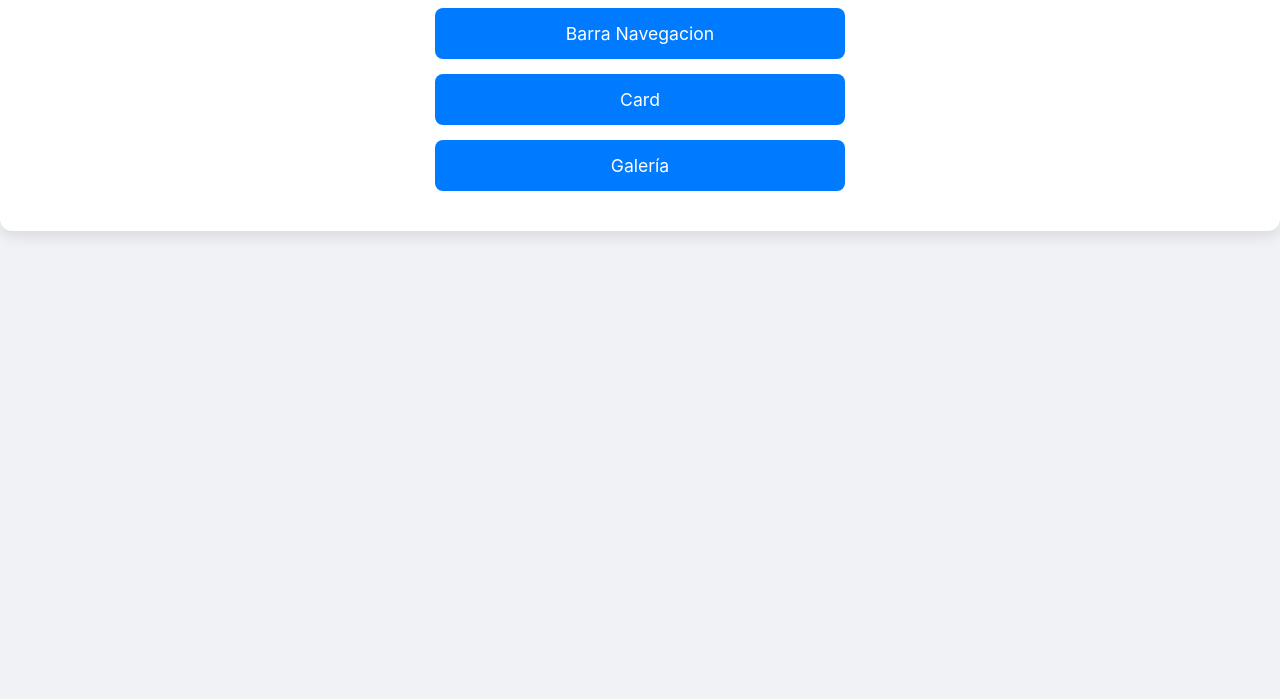
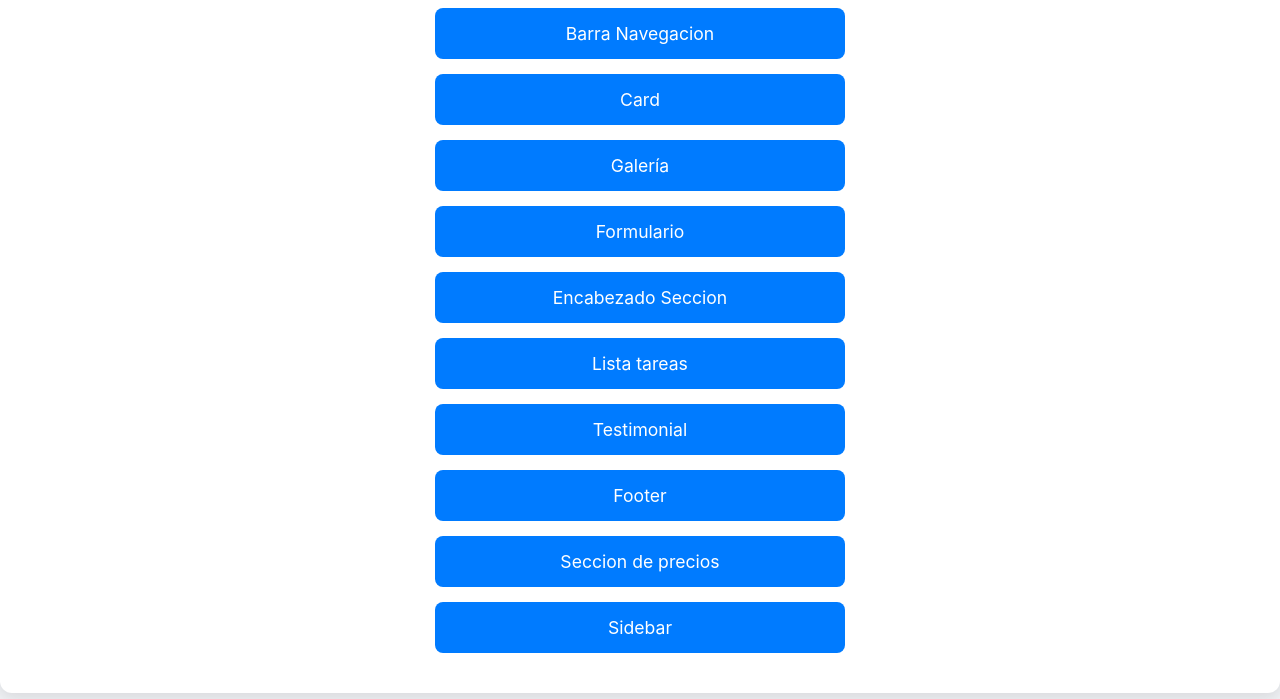
Before and after one commit to DesarrolladorPrimary/componentes-flex, a plain HTML site: page index.html in a window 1280 px wide. Shown: the part 101-800 px from the top of the page. Drawn offline with Linux system fonts and the light colour scheme.

Commit message:
Actualizacion de las rutas en el archivo index principal en el root del proyecto

```diff
--- a/index.html
+++ b/index.html
@@ -13,6 +13,13 @@
             <a href="1-Barra_Navegacion/index.html" class="menu-proyectos__enlace">Barra Navegacion</a>
             <a href="2-card/index.html" class="menu-proyectos__enlace">Card</a>
             <a href="3-galeria/index.html" class="menu-proyectos__enlace">Galería</a>
+            <a href="4-formulario/index.html" class="menu-proyectos__enlace">Formulario</a>
+            <a href="5-encabezado/index.html" class="menu-proyectos__enlace">Encabezado Seccion</a>
+            <a href="6-lista_tareas/index.html" class="menu-proyectos__enlace">Lista tareas</a>
+            <a href="7-testimonial/index.html" class="menu-proyectos__enlace">Testimonial</a>
+            <a href="8-footer/index.html" class="menu-proyectos__enlace">Footer</a>
+            <a href="9-seccion_precios/index.html" class="menu-proyectos__enlace">Seccion de precios</a>
+            <a href="10-sidebar/index.html" class="menu-proyectos__enlace">Sidebar</a>
         </nav>
     </main>
 </body>
```
